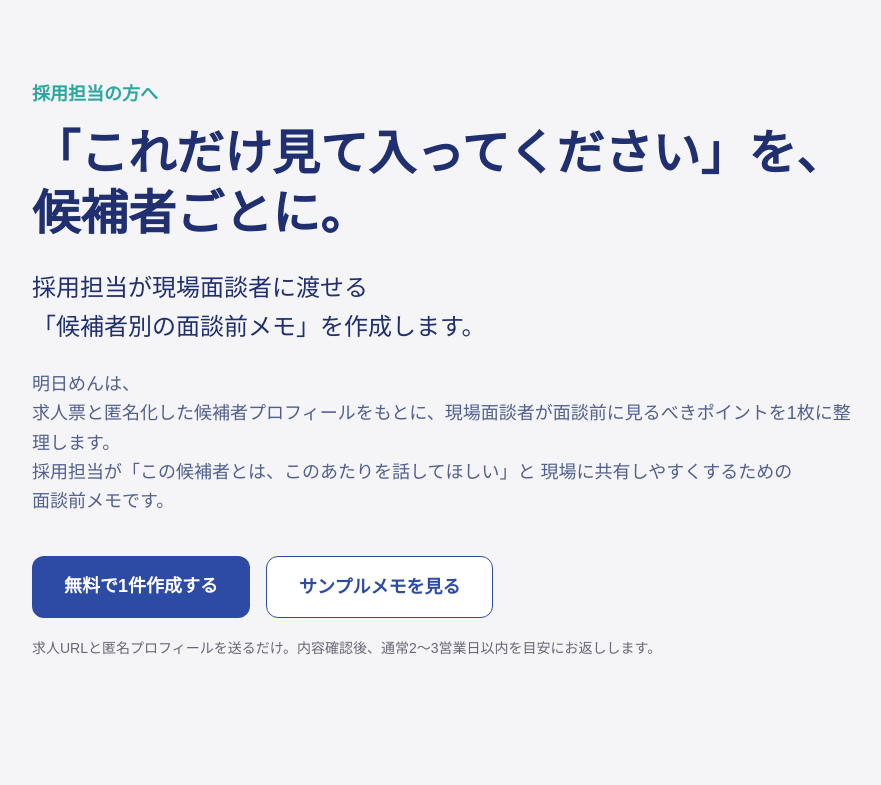
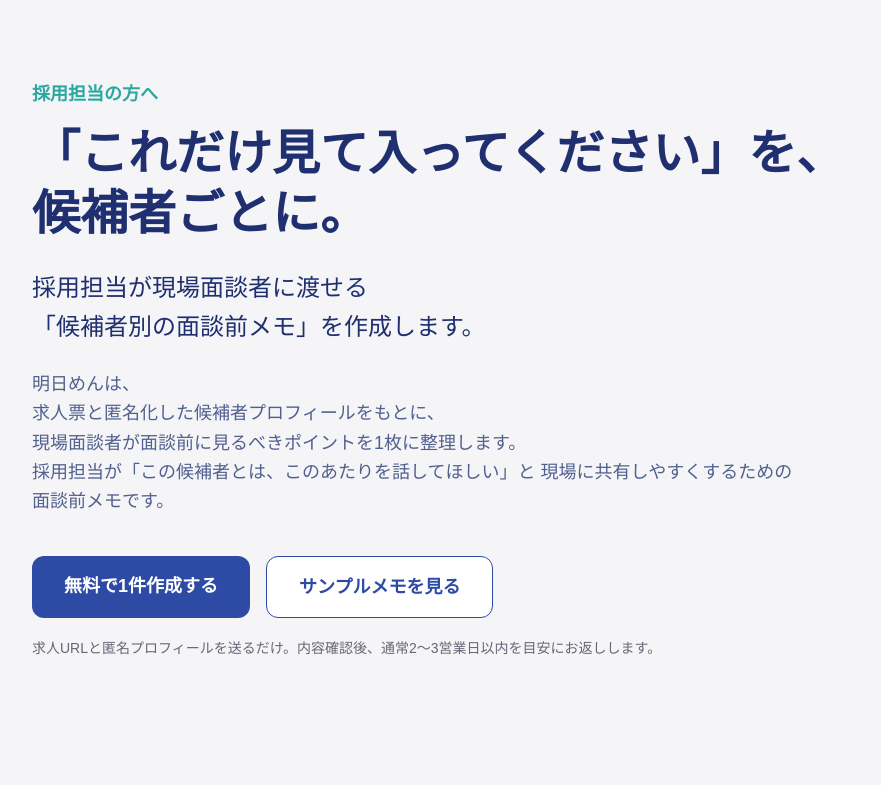
Before and after one commit to yshyk216/asumen-lp-v2, a Next.js app: page / in a window 1280 px wide. Shown: the top 785 px of the page, without its empty margins (192-1073 px from the left). Built offline with nearby package versions, Linux system fonts and the light colour scheme.

Commit message:
Update page.tsx

```diff
--- a/app/page.tsx
+++ b/app/page.tsx
@@ -165,7 +165,9 @@ export default function Home() {
         <p className="text-lg leading-relaxed text-[#51608f] mb-10">
           明日めんは、
           <br />
-          求人票と匿名化した候補者プロフィールをもとに、現場面談者が面談前に見るべきポイントを1枚に整理します。
+          求人票と匿名化した候補者プロフィールをもとに、
+          <br />
+          現場面談者が面談前に見るべきポイントを1枚に整理します。
           <br />
           採用担当が「この候補者とは、このあたりを話してほしい」と
           現場に共有しやすくするための
```
